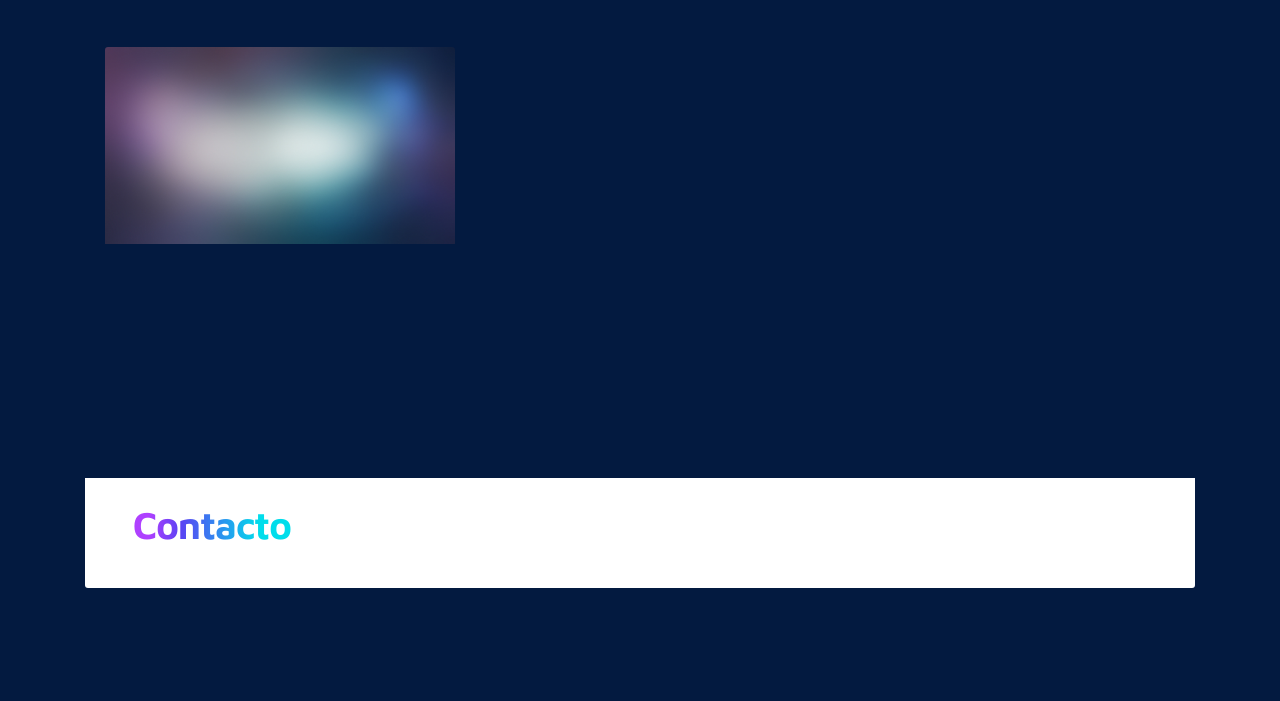
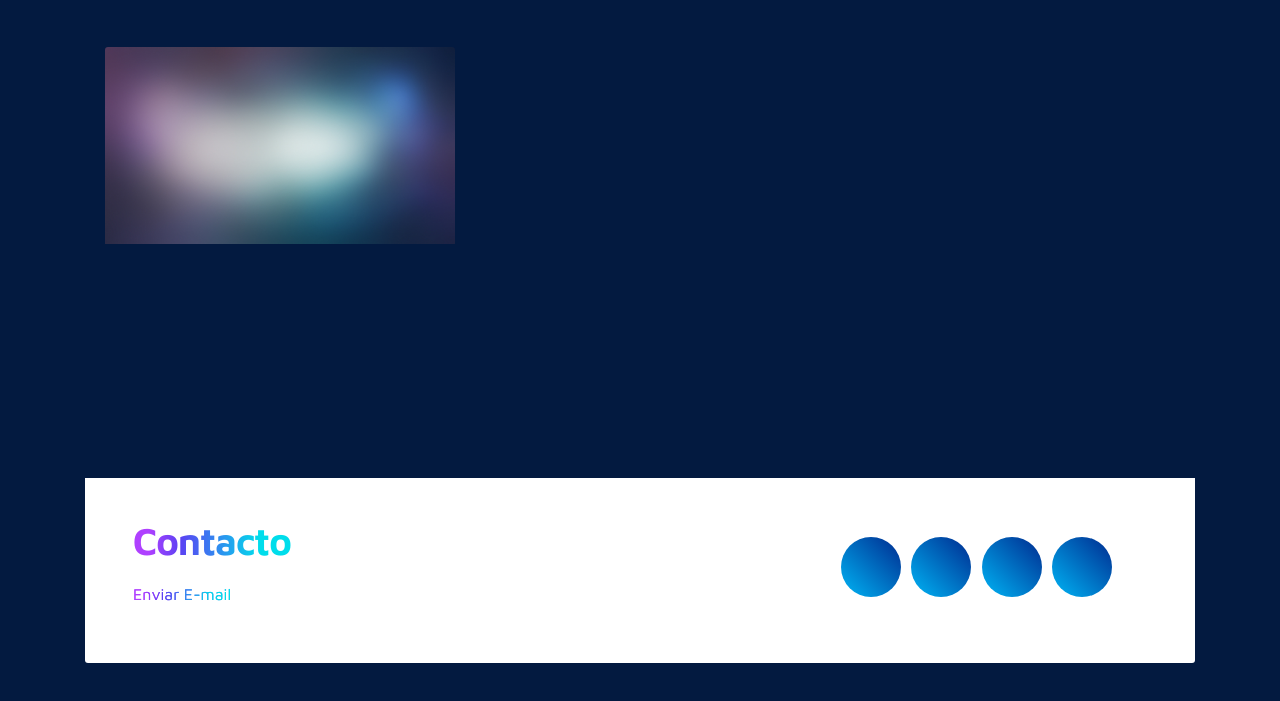
Before and after one commit to DaniDevO/DanielMacal, a plain HTML site: page index.html in a window 1280 px wide. Shown: the part 1428-2129 px from the top of the page. Before the commit the page ends 2072 px from the top, so only its background shows below. Drawn offline with nearby package versions, Linux system fonts and the light colour scheme; files that its build step writes are made by us from their sources.

Commit message:
Update footer

```diff
--- a/css/tooplate-style.css
+++ b/css/tooplate-style.css
@@ -853,3 +853,64 @@ b, strong {
 .imags p {
   font-size: 10px;
 }
+
+
+/* Social Media Icons Footer */
+
+.social-footer {
+}
+
+.social-footer {
+  padding: 0;
+  list-style: none;
+  margin: 1em;
+}
+
+.social-footer li {
+  display: inline-block;
+  margin: 0.15em;
+  position: relative;
+  font-size: 1.2em;
+}
+
+.social-footer i {
+  color: #fff;
+  position: absolute;
+  top: 21px;
+  left: 21px;
+  transition: all 265ms ease-out;
+}
+
+.social-footer a {
+  display: inline-block;
+}
+
+.social-footer a:before {
+  transform: scale(1);
+  -ms-transform: scale(1);
+  -webkit-transform: scale(1);
+  content: " ";
+  width: 60px;
+  height: 60px;
+  border-radius: 100%;
+  display: block;
+  color: #fff;
+  background: linear-gradient(45deg, #00B5F5, #002A8F);
+  transition: all 265ms ease-out;
+}
+
+.social-footer a:hover:before {
+  transform: scale(0);
+  transition: all 265ms ease-in;
+}
+
+.social-footer a:hover i {
+  transform: scale(2.2);
+  -ms-transform: scale(2.2);
+  -webkit-transform: scale(2.2);
+  color: #ffffff;
+  background: -webkit-linear-gradient(45deg, #00B5F5, #002A8F);
+  -webkit-background-clip: text;
+  -webkit-text-fill-color: transparent;
+  transition: all 265ms ease-in;
+}
--- a/index.html
+++ b/index.html
@@ -414,7 +414,7 @@ https://www.tooplate.com/view/2115-marvel
                                         </div>
                                     </div>
                                     <ul class="social-icon">
-                                        <li><a href="#" class="fa fa-github" attr="facebook icon"></a></li>
+                                        <li><a href="https://github.com/DaniDevO/APIFerrasoft.git" class="fa fa-github" attr=""></a></li>
                                         <li><a href="#" class="fa fa-eye"></a></li>
                                     </ul>
                                 </div>
@@ -496,18 +496,18 @@ https://www.tooplate.com/view/2115-marvel
                 <div class="contact-info-item">
                   <h2 class="mb-3 text-white">Contacto</h2>
                   <p class="footer-text mb-0"></p>
-                  <p><a href="mailto:hello@company.co"></a></p>
+                  <p><a href="mailto:danielmfdev@gmail.com">Enviar E-mail</a></p>
                 </div>
 
-                 <div class="effect varrius">
-                    <div class="buttons">
-                    <a href="#" class="email" ><i class="fa fa-envelope-o" aria-hidden="true"></i></a>
-                    <a href="#" class="github" ><i class="fa fa-github" aria-hidden="true"></i></a>
-                    <a href="#" class="in"><i class="fa fa-linkedin" aria-hidden="true"></i></a>
+                 <div class="social-footer">
+                    <ul class="social-footer">
+                        <li><a href="#"><i class="fa fa-github-alt"></i></a></li>
+                        <li><a href="#"><i class="fa fa-linkedin"></i></a></li>
+                        <li><a href="mailto:danielmfdev@gmail.com"><i class="fa fa-envelope"></i></a></li>
+                        <li><a href="#"><i class="fa fa-instagram"></i></a></li>
+                    </ul>
+                </div>
 
-                    </div>
-
-                </div>
             </div>
           </div>
 
```
